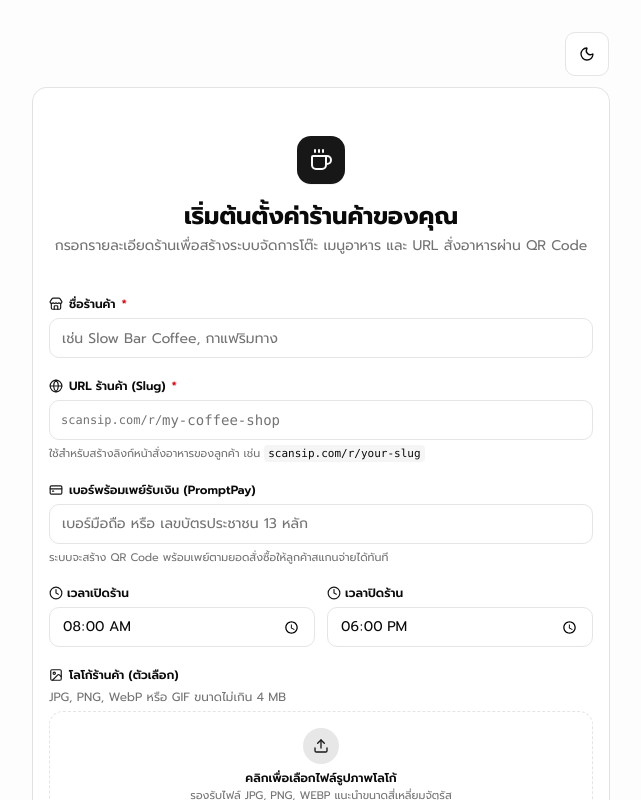
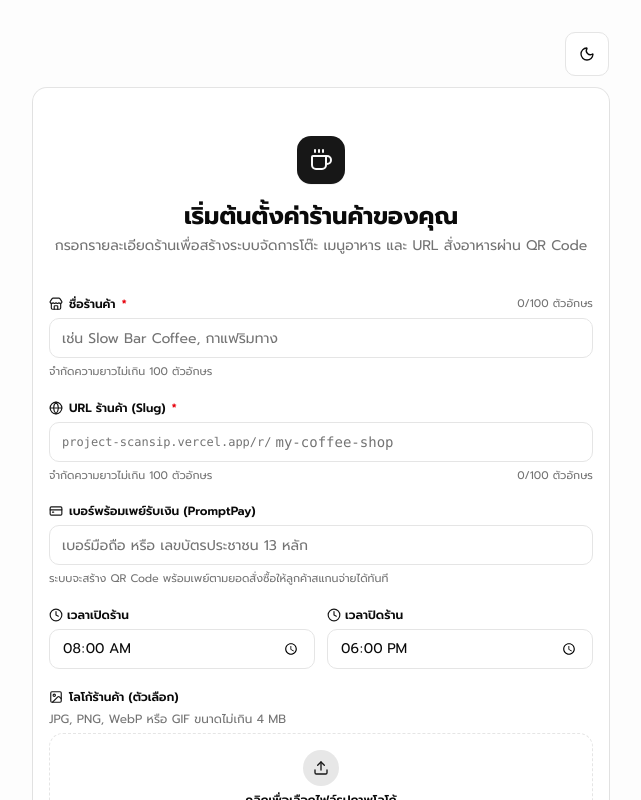
Before and after one commit to Tewan0/project_scansip, a Next.js app: page /owner/onboarding in a window 1280 px wide. Shown: the top 800 px of the page, without its empty margins (319-960 px from the left). Built offline with nearby package versions, Linux system fonts and the light colour scheme; no server answers.

Commit message:
ปรับปรุงการตั้งค่าร้านค้า

```diff
--- a/app/dashboard/settings/page.tsx
+++ b/app/dashboard/settings/page.tsx
@@ -71,7 +71,8 @@ export default function SettingsPage() {
       .trim()
       .toLowerCase()
       .replace(/[^\u0E00-\u0E7Fa-zA-Z0-9_-]+/g, "-")
-      .replace(/^-+|-+$/g, "");
+      .replace(/^-+|-+$/g, "")
+      .slice(0, 100);
   };
 
   useEffect(() => {
@@ -376,26 +377,40 @@ export default function SettingsPage() {
           <CardContent className="space-y-4">
             {/* Store Name */}
             <div className="space-y-1.5">
+              <div className="flex items-center justify-between gap-2">
                 <Label htmlFor="store-name" className="text-xs flex items-center gap-1.5">
                   <Store className="size-3.5 text-muted-foreground" />
                   <span>ชื่อร้านค้า *</span>
                 </Label>
+                <span className="text-[11px] text-muted-foreground">
+                  {storeName.length}/100 ตัวอักษร
+                </span>
+              </div>
               <Input
                 id="store-name"
                 required
+                maxLength={100}
                 value={storeName}
                 onChange={(e) => setStoreName(e.target.value)}
                 placeholder="เช่น ScanSip Cafe & Roastery"
                 className="h-9 text-xs"
               />
+              <p className="text-[11px] text-muted-foreground">
+                จำกัดความยาวไม่เกิน 100 ตัวอักษร
+              </p>
             </div>
 
             {/* Store URL Slug */}
             <div className="space-y-1.5">
+              <div className="flex items-center justify-between gap-2">
                 <Label htmlFor="store-slug" className="text-xs flex items-center gap-1.5">
                   <Globe className="size-3.5 text-muted-foreground" />
                   <span>URL Slug ของร้าน *</span>
                 </Label>
+                <span className="text-[11px] text-muted-foreground">
+                  {slug.length}/100 ตัวอักษร
+                </span>
+              </div>
               <div className="flex items-center gap-2">
                 <div className="flex flex-wrap items-center gap-y-2 w-full min-w-0 rounded-lg border border-border bg-muted/40 px-3 py-2 text-xs">
                   <span className="text-muted-foreground select-none">project-scansip.vercel.app/r/</span>
@@ -403,6 +418,7 @@ export default function SettingsPage() {
                     id="store-slug"
                     type="text"
                     required
+                    maxLength={100}
                     value={slug}
                     onChange={handleSlugChange}
                     className="min-w-24 w-24 flex-1 bg-transparent font-mono text-foreground outline-none font-semibold pl-1"
@@ -423,6 +439,9 @@ export default function SettingsPage() {
                   )}
                 </div>
               </div>
+              <p className="text-[11px] text-muted-foreground">
+                จำกัดความยาวไม่เกิน 100 ตัวอักษร
+              </p>
               {slugError && (
                 <p className="text-xs text-destructive">{slugError}</p>
               )}
--- a/app/owner/onboarding/page.tsx
+++ b/app/owner/onboarding/page.tsx
@@ -120,7 +120,8 @@ export default function OwnerOnboardingPage() {
       .trim()
       .toLowerCase()
       .replace(/[^\u0E00-\u0E7Fa-zA-Z0-9_-]+/g, "-")
-      .replace(/^-+|-+$/g, "");
+      .replace(/^-+|-+$/g, "")
+      .slice(0, 100);
   };
 
   // Auto-generate slug as store name changes if not manually edited
@@ -273,18 +274,27 @@ export default function OwnerOnboardingPage() {
             <form onSubmit={handleSubmit} className="space-y-5">
               {/* Store Name */}
               <div className="space-y-1.5">
-                <Label className="flex items-center gap-1.5 text-xs font-semibold">
-                  <Store className="w-3.5 h-3.5 text-primary" />
-                  ชื่อร้านค้า <span className="text-destructive">*</span>
-                </Label>
+                <div className="flex items-center justify-between gap-2">
+                  <Label className="flex items-center gap-1.5 text-xs font-semibold">
+                    <Store className="w-3.5 h-3.5 text-primary" />
+                    ชื่อร้านค้า <span className="text-destructive">*</span>
+                  </Label>
+                  <span className="text-[11px] text-muted-foreground">
+                    {storeName.length}/100 ตัวอักษร
+                  </span>
+                </div>
                 <Input
                   type="text"
                   required
+                  maxLength={100}
                   placeholder="เช่น Slow Bar Coffee, กาแฟริมทาง"
                   value={storeName}
                   onChange={handleStoreNameChange}
                   className="h-10 text-sm"
                 />
+                <p className="text-[11px] text-muted-foreground">
+                  จำกัดความยาวไม่เกิน 100 ตัวอักษร
+                </p>
               </div>
 
               {/* Store Slug */}
@@ -311,31 +321,32 @@ export default function OwnerOnboardingPage() {
                   )}
                 </div>
 
-                <div className="relative">
-                  <div className="absolute inset-y-0 left-0 pl-3 flex items-center pointer-events-none text-xs text-muted-foreground font-mono select-none">
-                    scansip.com/r/
-                  </div>
-                  <Input
+                <div
+                  className={`flex items-center w-full min-w-0 h-10 rounded-lg border border-input bg-transparent dark:bg-input/30 px-3 text-sm transition-colors focus-within:border-ring focus-within:ring-3 focus-within:ring-ring/50 ${
+                    slugStatus === "unavailable"
+                      ? "border-destructive focus-within:border-destructive focus-within:ring-destructive/30"
+                      : slugStatus === "available"
+                      ? "border-emerald-500 focus-within:border-emerald-500 focus-within:ring-emerald-500/30"
+                      : ""
+                  }`}
+                >
+                  <span className="text-xs text-muted-foreground font-mono select-none shrink-0">
+                    project-scansip.vercel.app/r/
+                  </span>
+                  <input
                     type="text"
                     required
+                    maxLength={100}
                     placeholder="my-coffee-shop"
                     value={slug}
                     onChange={handleSlugChange}
-                    className={`pl-28 font-mono text-sm h-10 ${
-                      slugStatus === "unavailable"
-                        ? "border-destructive focus-visible:ring-destructive/30"
-                        : slugStatus === "available"
-                        ? "border-emerald-500 focus-visible:ring-emerald-500/30"
-                        : ""
-                    }`}
+                    className="min-w-0 flex-1 bg-transparent pl-1 font-mono text-sm text-foreground placeholder:text-muted-foreground outline-none"
                   />
                 </div>
-                <p className="text-[11px] text-muted-foreground">
-                  ใช้สำหรับสร้างลิงก์หน้าสั่งอาหารของลูกค้า เช่น{" "}
-                  <code className="text-foreground bg-muted px-1 py-0.5 rounded text-[11px]">
-                    scansip.com/r/{slug || "your-slug"}
-                  </code>
-                </p>
+                <div className="flex items-center justify-between gap-2 text-[11px] text-muted-foreground">
+                  <p>จำกัดความยาวไม่เกิน 100 ตัวอักษร</p>
+                  <span className="shrink-0">{slug.length}/100 ตัวอักษร</span>
+                </div>
               </div>
 
               {/* PromptPay Number */}
--- a/lib/store-validation.ts
+++ b/lib/store-validation.ts
@@ -6,11 +6,11 @@ export function validateStoreSettings(input: unknown) {
   const body = input as Record<string, unknown>;
   const values: { name?: string; slug?: string; promptPayNumber?: string | null; openingTime?: string; closingTime?: string; currency?: string } = {};
   if (body.name !== undefined) {
-    if (typeof body.name !== "string" || !body.name.trim() || body.name.trim().length > 200) throw new AccessError("กรุณาระบุชื่อร้าน 1–200 ตัวอักษร", 400);
+    if (typeof body.name !== "string" || !body.name.trim() || body.name.trim().length > 100) throw new AccessError("กรุณาระบุชื่อร้าน 1–100 ตัวอักษร", 400);
     values.name = body.name.trim();
   }
   if (body.slug !== undefined) {
-    if (typeof body.slug !== "string" || body.slug.length > 200) throw new AccessError("URL ร้านต้องยาวไม่เกิน 200 ตัวอักษร", 400);
+    if (typeof body.slug !== "string" || body.slug.length > 100) throw new AccessError("URL ร้านต้องยาวไม่เกิน 100 ตัวอักษร", 400);
     const slug = body.slug.trim().toLowerCase().replace(/[^\u0E00-\u0E7Fa-zA-Z0-9_-]+/g, "-").replace(/^-+|-+$/g, "");
     if (!slug) throw new AccessError("กรุณาระบุ URL ร้าน", 400);
     // Reserve the internal store ID namespace, including normalized uppercase input.
```
Also changed, not shown: 2 other files (tests, documents, lock files or other folders). Lines whose indentation alone changed are shown as unchanged.
